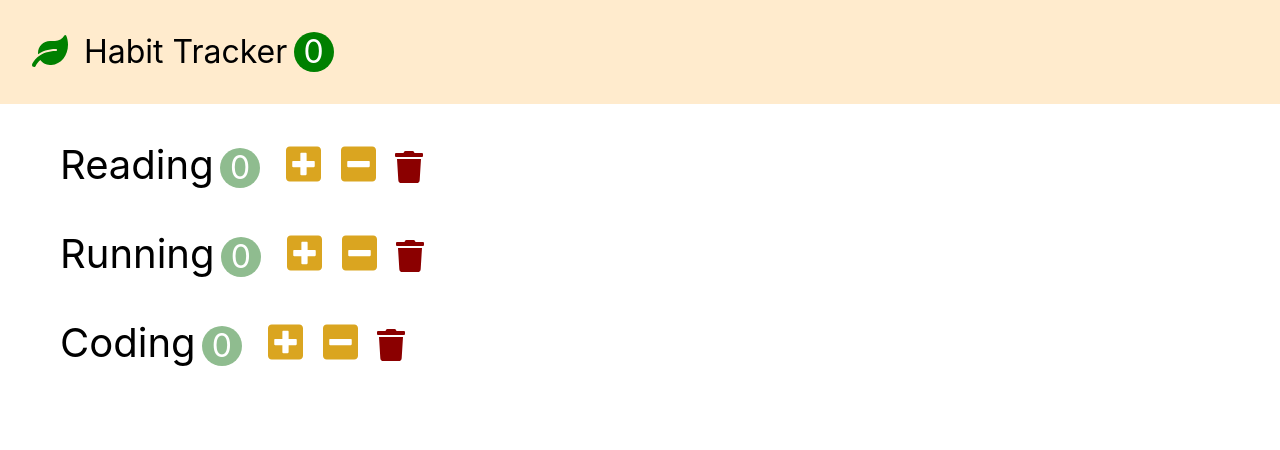
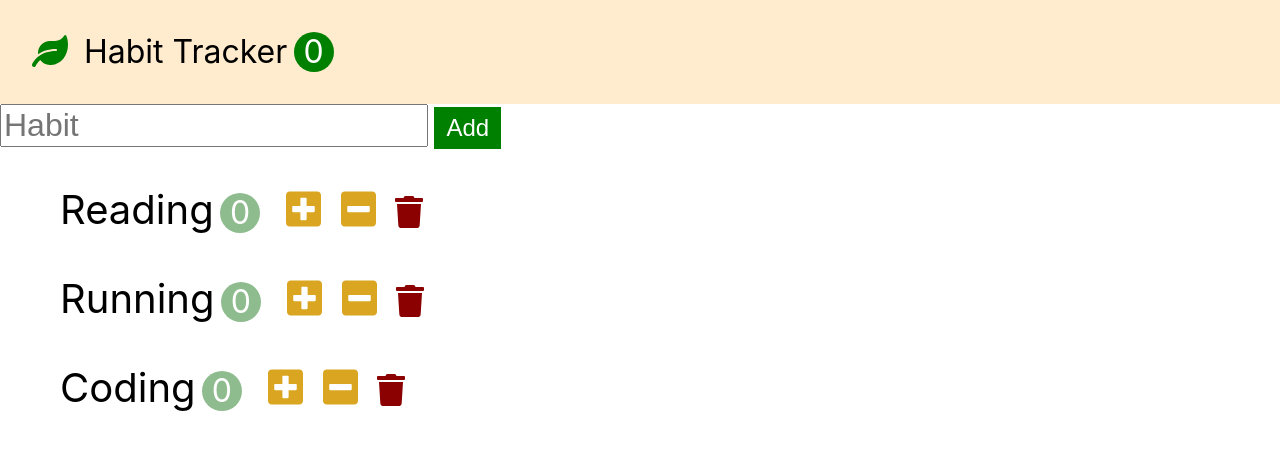
Before and after one commit to sungmin3231/study, a React (Create React App) app in the folder React/react-basic/habit-tracker/: page / in a window 1280 px wide. Shown: the top 450 px of the page. Built offline with nearby package versions, Linux system fonts and the light colour scheme.

Commit message:
add form 만들기 (Refs이용)

```diff
--- a/React/react-basic/habit-tracker/src/app.css
+++ b/React/react-basic/habit-tracker/src/app.css
@@ -30,6 +30,19 @@ button{
   ;
   color: white;
   border-radius: 50%;
+}
+
+.add-input{
+  font-size: 2rem;
+  margin-right: 0.2em;
+}
+
+.add-button{
+  height: 100%;
+  font-size: 1.5rem;
+  padding: 0.3em 0.5em;
+  background-color: green;
+  color: white
 }
 
 .habit{
--- a/React/react-basic/habit-tracker/src/app.jsx
+++ b/React/react-basic/habit-tracker/src/app.jsx
@@ -32,6 +32,11 @@ class App extends Component {
     this.setState({ habits });
   };
 
+  handleAdd = name => {
+    const habits = [...this.state.habits, { id: Date.now(), name, count: 0 }];
+    this.setState({ habits });
+  };
+
   render() {
     return (
       <>
@@ -43,6 +48,7 @@ class App extends Component {
           onIncrement={this.handleIncrement}
           onDecrement={this.handleDecrement}
           onDelete={this.handleDelete}
+          onAdd={this.handleAdd}
         />
       </>
     );
--- /dev/null
+++ b/React/react-basic/habit-tracker/src/components/habitAddForm.jsx
@@ -0,0 +1,29 @@
+import React, { Component } from "react";
+
+class HabitAddForm extends Component {
+  formRef = React.createRef();
+  inputRef = React.createRef();
+  onSubmit = e => {
+    e.preventDefault();
+    const name = this.inputRef.current.value;
+    name && this.props.onAdd(name);
+    // this.inputRef.current.value = "";
+    this.formRef.current.reset();
+  };
+
+  render() {
+    return (
+      <form ref={this.formRef} className="add-form" onSubmit={this.onSubmit}>
+        <input
+          ref={this.inputRef}
+          type="text"
+          className="add-input"
+          placeholder="Habit"
+        />
+        <button className="add-button">Add</button>
+      </form>
+    );
+  }
+}
+
+export default HabitAddForm;
--- a/React/react-basic/habit-tracker/src/components/habits.jsx
+++ b/React/react-basic/habit-tracker/src/components/habits.jsx
@@ -1,5 +1,6 @@
 import React, { Component } from "react";
 import Habit from "./habit";
+import HabitAddForm from "./habitAddForm";
 
 class Habits extends Component {
   handleIncrement = habit => {
@@ -14,8 +15,14 @@ class Habits extends Component {
     this.props.onDelete(habit);
   };
 
+  handleAdd = name => {
+    this.props.onAdd(name);
+  };
+
   render() {
     return (
+      <>
+        <HabitAddForm onAdd={this.handleAdd} />
         <ul>
           {this.props.habits.map(habit => (
             <Habit
@@ -27,6 +34,7 @@ class Habits extends Component {
             />
           ))}
         </ul>
+      </>
     );
   }
 }
```
Also changed, not shown: 1 other file (tests, documents, lock files or other folders). Lines whose indentation alone changed are shown as unchanged.
